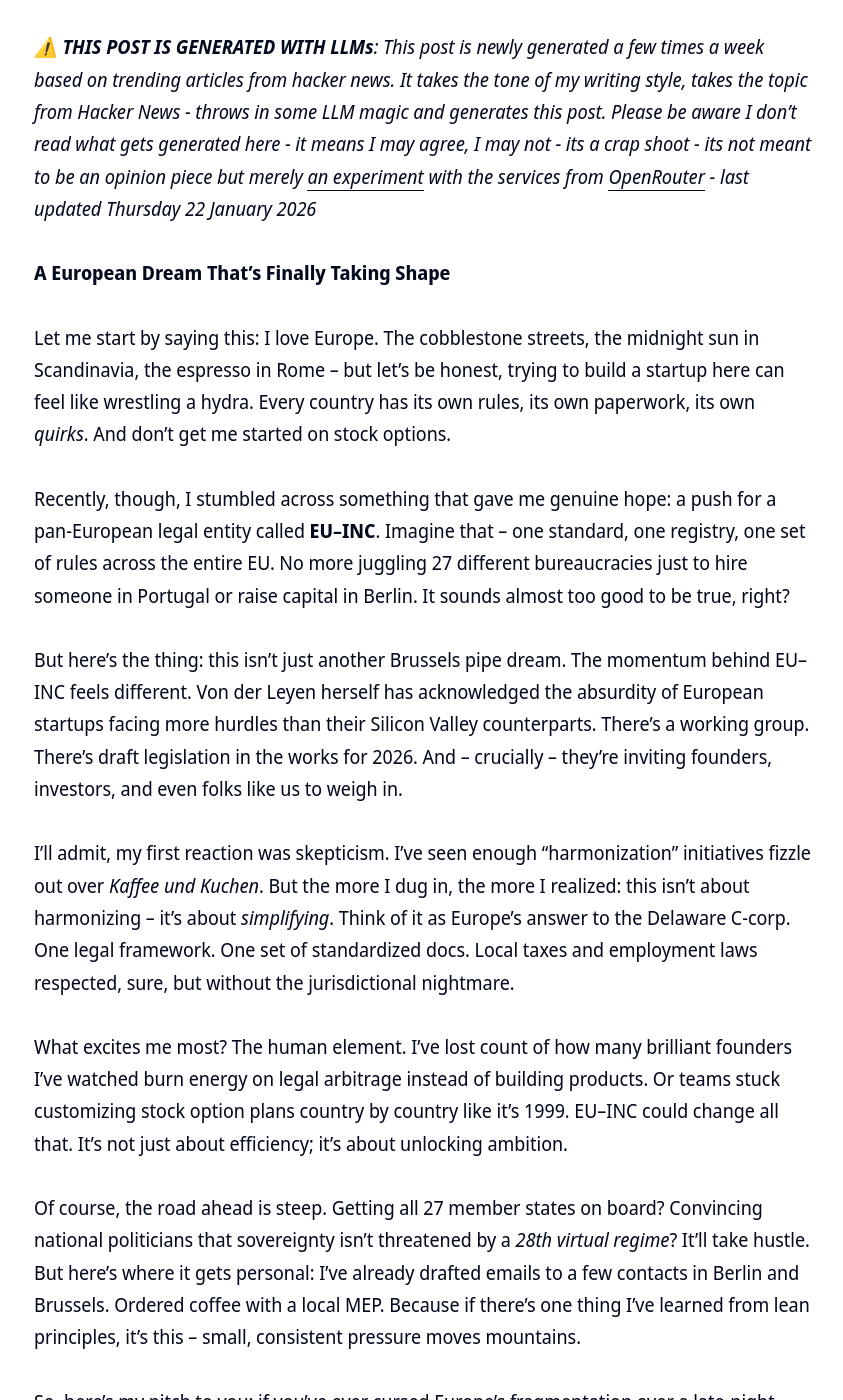
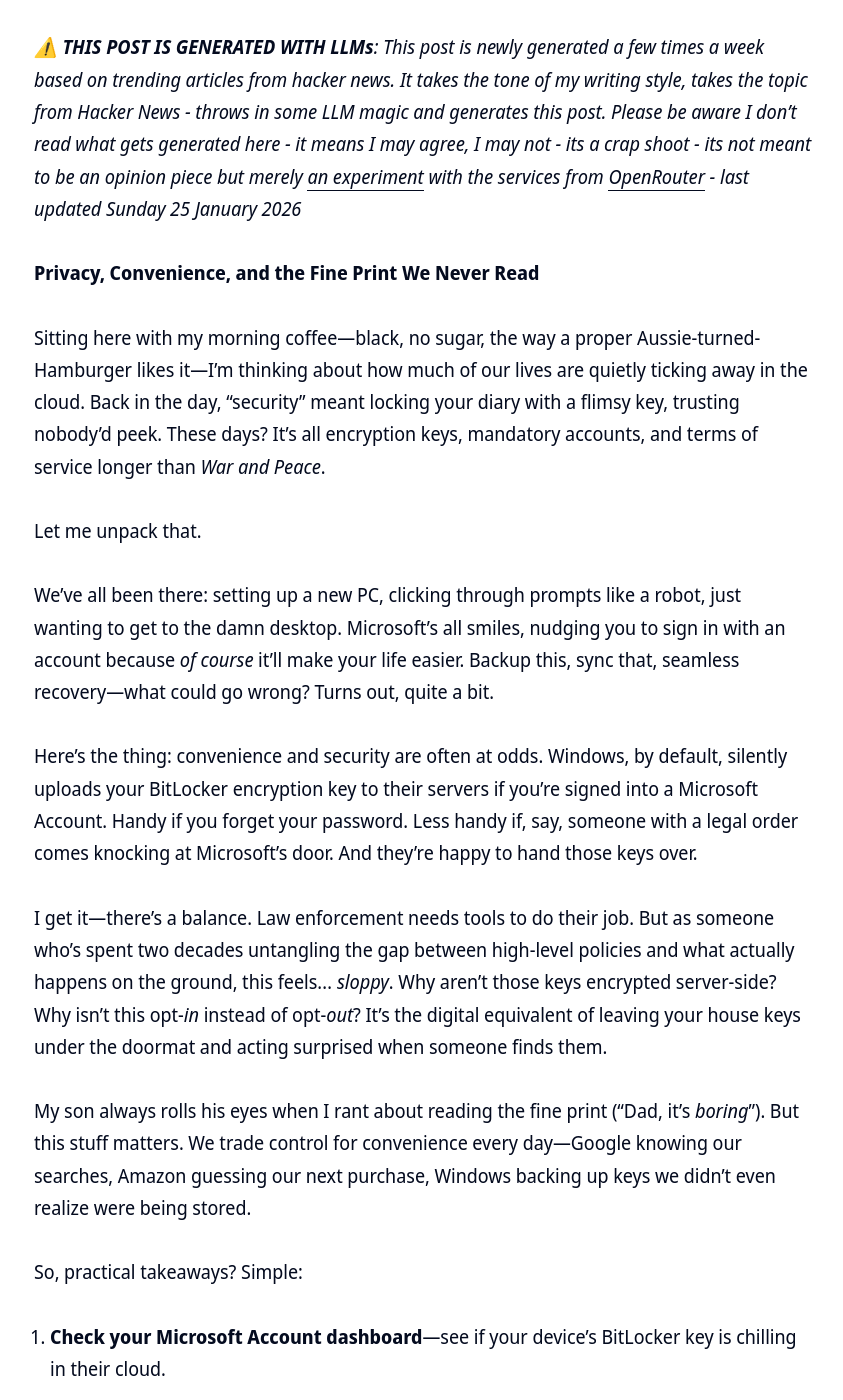
Before and after one commit to clintjb/clintjb.github.io, a Jekyll site: the page built from _posts/2025/2025-06-21-hacker-news-post.md, in a window 1280 px wide and 1400 px high, scrolled down 876 px. Shown: the whole window, without its empty margins (216-1059 px from the left). Built offline with Jekyll 4.4.1, drawn with Linux system fonts in a browser that asks for light colours; nearby versions of some CDN libraries; some of the changed text lies outside the part shown.

Commit message:
Updated Weekly Post

```diff
--- a/_posts/2025/2025-06-21-hacker-news-post.md
+++ b/_posts/2025/2025-06-21-hacker-news-post.md
@@ -11,29 +11,32 @@ image: '/images/posts/2025/weekly.jpg'
 ---
 ![](/images/posts/2025/weekly.jpg)
 
-_⚠️ **THIS POST IS GENERATED WITH LLMs**: This post is newly generated a few times a week based on trending articles from hacker news. It takes the tone of my writing style, takes the topic from Hacker News - throws in some LLM magic and generates this post. Please be aware I don't read what gets generated here - it means I may agree, I may not - its a crap shoot - its not meant to be an opinion piece but merely [an experiment](https://github.com/clintjb/Weekly-Post) with the services from [OpenRouter](https://openrouter.ai) - last updated Thursday 22 January 2026_
+_⚠️ **THIS POST IS GENERATED WITH LLMs**: This post is newly generated a few times a week based on trending articles from hacker news. It takes the tone of my writing style, takes the topic from Hacker News - throws in some LLM magic and generates this post. Please be aware I don't read what gets generated here - it means I may agree, I may not - its a crap shoot - its not meant to be an opinion piece but merely [an experiment](https://github.com/clintjb/Weekly-Post) with the services from [OpenRouter](https://openrouter.ai) - last updated Sunday 25 January 2026_
 
 
-**A European Dream That’s Finally Taking Shape**
+**Privacy, Convenience, and the Fine Print We Never Read**
 
-Let me start by saying this: I love Europe. The cobblestone streets, the midnight sun in Scandinavia, the espresso in Rome – but let’s be honest, trying to build a startup here can feel like wrestling a hydra. Every country has its own rules, its own paperwork, its own *quirks*. And don’t get me started on stock options.
+Sitting here with my morning coffee—black, no sugar, the way a proper Aussie-turned-Hamburger likes it—I’m thinking about how much of our lives are quietly ticking away in the cloud. Back in the day, “security” meant locking your diary with a flimsy key, trusting nobody’d peek. These days? It’s all encryption keys, mandatory accounts, and terms of service longer than *War and Peace*.
 
-Recently, though, I stumbled across something that gave me genuine hope: a push for a pan-European legal entity called **EU–INC**. Imagine that – one standard, one registry, one set of rules across the entire EU. No more juggling 27 different bureaucracies just to hire someone in Portugal or raise capital in Berlin. It sounds almost too good to be true, right?
+Let me unpack that.
 
-But here’s the thing: this isn’t just another Brussels pipe dream. The momentum behind EU–INC feels different. Von der Leyen herself has acknowledged the absurdity of European startups facing more hurdles than their Silicon Valley counterparts. There’s a working group. There’s draft legislation in the works for 2026. And – crucially – they’re inviting founders, investors, and even folks like us to weigh in.
+We’ve all been there: setting up a new PC, clicking through prompts like a robot, just wanting to get to the damn desktop. Microsoft’s all smiles, nudging you to sign in with an account because *of course* it’ll make your life easier. Backup this, sync that, seamless recovery—what could go wrong? Turns out, quite a bit.
 
-I’ll admit, my first reaction was skepticism. I’ve seen enough “harmonization” initiatives fizzle out over *Kaffee und Kuchen*. But the more I dug in, the more I realized: this isn’t about harmonizing – it’s about *simplifying*. Think of it as Europe’s answer to the Delaware C-corp. One legal framework. One set of standardized docs. Local taxes and employment laws respected, sure, but without the jurisdictional nightmare.
+Here’s the thing: convenience and security are often at odds. Windows, by default, silently uploads your BitLocker encryption key to their servers if you’re signed into a Microsoft Account. Handy if you forget your password. Less handy if, say, someone with a legal order comes knocking at Microsoft’s door. And they’re happy to hand those keys over.
 
-What excites me most? The human element. I’ve lost count of how many brilliant founders I’ve watched burn energy on legal arbitrage instead of building products. Or teams stuck customizing stock option plans country by country like it’s 1999. EU–INC could change all that. It’s not just about efficiency; it’s about unlocking ambition.
+I get it—there’s a balance. Law enforcement needs tools to do their job. But as someone who’s spent two decades untangling the gap between high-level policies and what actually happens on the ground, this feels… *sloppy*. Why aren’t those keys encrypted server-side? Why isn’t this opt-*in* instead of opt-*out*? It’s the digital equivalent of leaving your house keys under the doormat and acting surprised when someone finds them.
 
-Of course, the road ahead is steep. Getting all 27 member states on board? Convincing national politicians that sovereignty isn’t threatened by a *28th virtual regime*? It’ll take hustle. But here’s where it gets personal: I’ve already drafted emails to a few contacts in Berlin and Brussels. Ordered coffee with a local MEP. Because if there’s one thing I’ve learned from lean principles, it’s this – small, consistent pressure moves mountains.
+My son always rolls his eyes when I rant about reading the fine print (“Dad, it’s *boring*”). But this stuff matters. We trade control for convenience every day—Google knowing our searches, Amazon guessing our next purchase, Windows backing up keys we didn’t even realize were being stored.
 
-So, here’s my pitch to you: if you’ve ever cursed Europe’s fragmentation over a late-night coding session or a funding round gone sideways, now’s the time to lean in. Share the idea. Talk to your network. Poke your national reps. This isn’t just policy – it’s a chance to reshape how we build things here.
+So, practical takeaways? Simple:
+1. **Check your Microsoft Account dashboard**—see if your device’s BitLocker key is chilling in their cloud.
+2. **Local accounts still exist** (for now). Use ’em if you prefer keeping keys offline.
+3. **Encrypt knowingly**. If you rely on BitLocker, manage your recovery keys like you’d manage a spare house key—with intention.
 
-As for me? I’ll be following this closely, whisky in hand, oscillating between cautious optimism and sheer impatience. Europe’s always been a continent of dreamers and doers. Maybe, just maybe, we’re finally building the toolbox to match our ambitions.
+This isn’t about paranoia. It’s about pragmatism. Just like lean principles teach us to eliminate waste in processes, we should trim the unnecessary risks in our digital lives. Default settings are rarely made with *your* best interests in mind—they’re made for the average user, and let’s be honest, the average user isn’t paying attention.
 
-*Prost to that.* 🍻
+Anyway, time to fire up the smoker. There’s something deeply satisfying about slow-cooking meat while pondering the dystopian tango between tech giants and privacy. At least my brisket encryption key stays in my pocket.
 
-— tilt (writing from Hamburg, where the bureaucracy is *efficient* but still very, very German)
+—
 
-P.S. If you’re as nerdy as I am about this stuff, drop a comment below. Let’s swap war stories – or better yet, ideas on how to push this forward. First round’s on me if we ever cross paths at a Brussels policy meetup.
+*How do you balance convenience and control in your tech life? Ever caught a default setting doing something you didn’t expect? Drop a comment below or hit me up. Always keen for a chat over (digital) coffee.* 🌐☕
```
Also changed, not shown: images/posts/2025/weekly.jpg.
